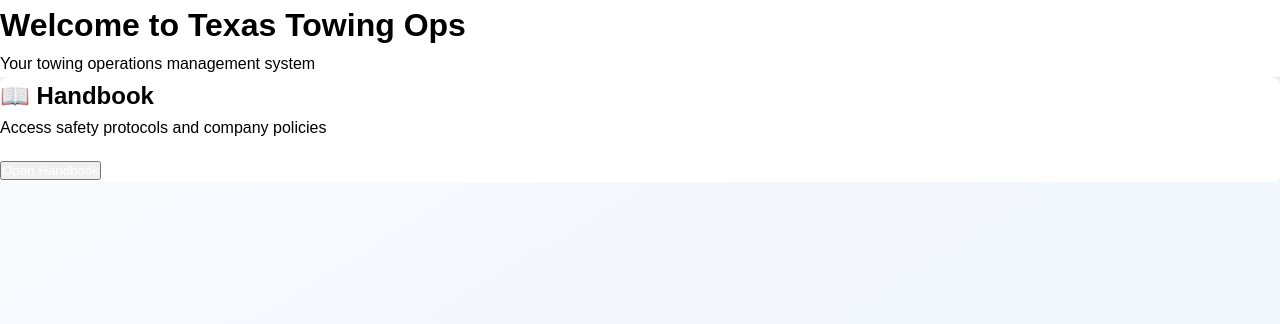
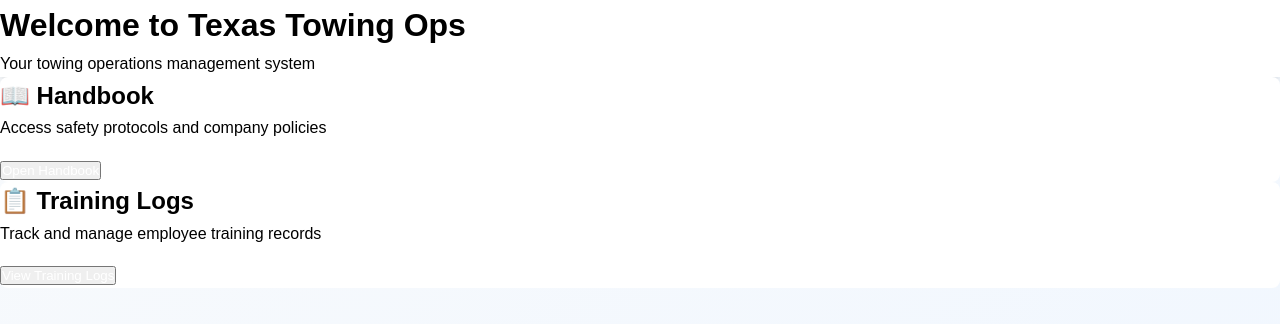
Before and after one commit to Terry9574/texastowingopsapp, a React (Create React App) app: page / in a window 1280 px wide. Both pictures are taken after a click on the button "Sign In (Demo)". Shown: the top 324 px of the page. Built offline with nearby package versions, Linux system fonts and the light colour scheme; the HTML template or start-up script is replaced by a standard one.

Commit message:
Update App.js

```diff
--- a/src/App.js
+++ b/src/App.js
@@ -6,6 +6,7 @@ import './features.css';
 // Component imports
 import Layout from './Layout';
 import Handbook from './components/Handbook'; // Import from components directory
+import TrainingLogs from './components/TrainingLogs'; // Add this import
 
 // Temporary placeholder components
 const Home = () => (
@@ -25,6 +26,17 @@ const Home = () => (
             className="px-4 py-2 bg-blue-600 text-white rounded hover:bg-blue-700"
           >
             Open Handbook
+          </button>
+        </div>
+
+        <div className="bg-white rounded-lg shadow p-6">
+          <h2 className="text-xl font-semibold mb-3">📋 Training Logs</h2>
+          <p className="text-gray-600 mb-4">Track and manage employee training records</p>
+          <button
+            onClick={() => window.location.href = '/training-logs'}
+            className="px-4 py-2 bg-blue-600 text-white rounded hover:bg-blue-700"
+          >
+            View Training Logs
           </button>
         </div>
       </div>
@@ -113,6 +125,20 @@ function App() {
           }
         />
 
+        {/* Add Training Logs Route */}
+        <Route
+          path="/training-logs"
+          element={
+            user ? (
+              <Layout currentPageName="Training Logs" user={user}>
+                <TrainingLogs user={user} />
+              </Layout>
+            ) : (
+              <Navigate to="/login" />
+            )
+          }
+        />
+
         {/* Fallback Route */}
         <Route path="*" element={<Navigate to="/" replace />} />
       </Routes>
```
